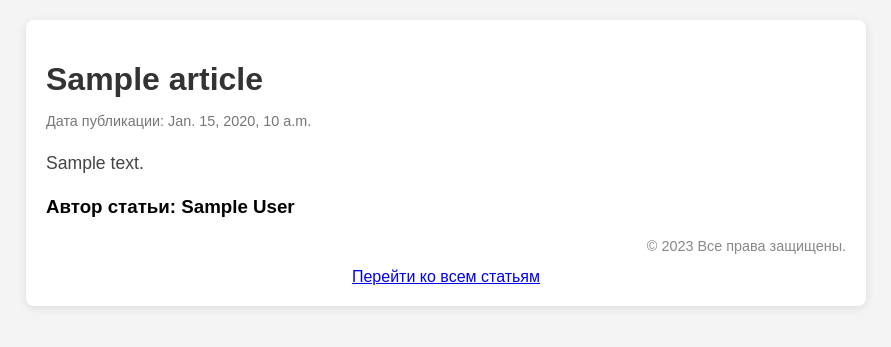
After one commit to RainDarkNess/float-fight, a Django app: page /article/1/ in a window 1280 px wide. The commit adds this page. Shown: the top 347 px of the page, without its empty margins (194-1085 px from the left). Run offline with Django 5.2, Linux system fonts and the light colour scheme; tables that the repository leaves empty hold one stand-in row (values such as "Sample post").

Commit message:
update_4

```diff
--- /dev/null
+++ b/web/taigaweb/templates/article.html
@@ -0,0 +1,65 @@
+<!DOCTYPE html>
+<html lang="ru">
+<head>
+    <meta charset="UTF-8">
+    <meta name="viewport" content="width=device-width, initial-scale=1.0">
+    <title>Статья</title>
+    <style>
+        body {
+            font-family: Arial, sans-serif;
+            background-color: #f4f4f4;
+            margin: 0;
+            padding: 20px;
+        }
+
+        .container {
+            max-width: 800px;
+            margin: 0 auto;
+            background: #fff;
+            padding: 20px;
+            border-radius: 8px;
+            box-shadow: 0 2px 10px rgba(0, 0, 0, 0.1);
+        }
+
+        .article-title {
+            font-size: 2em;
+            margin-bottom: 10px;
+            color: #333;
+        }
+
+        .article-date {
+            font-size: 0.9em;
+            color: #777;
+            margin-bottom: 20px;
+        }
+
+        .article-content {
+            font-size: 1.1em;
+            line-height: 1.6;
+            color: #444;
+        }
+
+        .footer {
+            margin-top: 20px;
+            text-align: right;
+            font-size: 0.9em;
+            color: #888;
+        }
+    </style>
+</head>
+<body>
+    <div class="container">
+        <h1 class="article-title">{{ Label }}</h1>
+        {{ canEdit | safe }}
+        <p class="article-date">Дата публикации: {{ Date }}</p>
+        <div class="article-content">
+            {{ Body | safe}}
+        </div>
+        <h3>Автор статьи: {{ username }}</h3>
+        <div class="footer">
+            <p>&copy; 2023 Все права защищены.</p>
+        </div>
+        <a style="display: block; text-align: center; margin-top: 10px" href="/getAllArticles/">Перейти ко всем статьям</a>
+    </div>
+</body>
+</html>
--- a/web/taigaweb/views.py
+++ b/web/taigaweb/views.py
@@ -1,3 +1,4 @@
+import datetime
 import json
 import os
 import random
@@ -7,12 +8,22 @@ from django.shortcuts import render, redirect, get_object_or_404
 from django.contrib import messages
 import random
 
-from .forms import RegistrationForm, LoginForm, SessionForm, SessionSet
-from .models import Users
+from .forms import RegistrationForm, LoginForm, SessionForm, SessionSet, ArticleAdd, RestoreForm, codeCheck, \
+    EditPasswordForm
+from .models import Users, restartCode
 from .models import Session
+from .models import Article
+
+import smtplib
+from email.mime.text import MIMEText
+from email.mime.multipart import MIMEMultipart
 
 global matrix
 
+sender_email_my = 'hurtin5@yandex.ru'
+# sender_email_my = 'hurtin5'
+sender_password_my = 'dkxlaolrwrrrvewz'
+# sender_password_my = 'urrkxeqbrymbrcso'
 
 def createSession(request):
     if request.method == 'POST':
@@ -100,20 +111,26 @@ def set_matrix_MY(request, session_id):
     player_one = session.get_name_player_one()
 
     username = request.COOKIES.get('username')
-    count_ships = session.get_ship_count_player_one() if str(username).split('_')[1] == 'one' else session.get_ship_count_player_two()
+    count_ships = session.get_ship_count_player_one() if str(username).split('_')[
+                                                             1] == 'one' else session.get_ship_count_player_two()
     matrix = session.get_matrix() if str(username).split('_')[1] == 'one' else session.get_matrix_player_two()
     print(matrix[x][y])
 
     if count_ships != 0:
         if matrix[x][y] == 1:
             if count_ships > 0:
-                session.set_ship_count_player_one(session.get_ship_count_player_one() - 1) if str(username).split('_')[1] == 'one' else session.set_ship_count_player_two(session.get_ship_count_player_two() - 1)
+                session.set_ship_count_player_one(session.get_ship_count_player_one() - 1) if str(username).split('_')[
+                                                                                                  1] == 'one' else session.set_ship_count_player_two(
+                    session.get_ship_count_player_two() - 1)
                 matrix[x][y] = 3
                 session.set_matrix(matrix) if pleyr_name == player_one else session.set_matrix_player_two(matrix)
                 session.save()
-                matrix = session.get_matrix() if str(username).split('_')[1] == 'one' else session.get_matrix_player_two()
+                matrix = session.get_matrix() if str(username).split('_')[
+                                                     1] == 'one' else session.get_matrix_player_two()
         else:
-            session.set_ship_count_player_one(session.get_ship_count_player_one() + 1) if str(username).split('_')[1] == 'one' else session.set_ship_count_player_two(session.get_ship_count_player_two() + 1)
+            session.set_ship_count_player_one(session.get_ship_count_player_one() + 1) if str(username).split('_')[
+                                                                                              1] == 'one' else session.set_ship_count_player_two(
+                session.get_ship_count_player_two() + 1)
             matrix[x][y] = 1
             session.set_matrix(matrix) if pleyr_name == player_one else session.set_matrix_player_two(matrix)
             session.save()
@@ -187,3 +204,242 @@ def toSession(request, session_id=0):
                            "session_id": session_id,
                            "room_name": session.get_room_name(),
                            "player_name": session.get_name_player_two(), "enemy_name": session.get_name_player_one()})
+
+
+def helloWorld(request):
+    return render(request, "helloworld.html", context={"HelloWorld": "HelloWorld"})
+
+
+def article(request, article_id):
+    article = Article.objects.get(pk=article_id)
+    label = article.getLabel()
+    body = article.getBody()
+    date = article.getDatePublish()
+    author = article.getAuthor()
+    username = request.COOKIES.get('username')
+    canEdit = ""
+    try:
+        user = Users.objects.get(login=username)
+        username = user.get_username()
+        if username == author:
+            canEdit = '<a href="/redacting/' + str(article.id) + '/">Редактировать</a>'
+
+            return render(request, "article.html",
+                          context={"Label": label, "Body": body, "Date": date, "username": author, "canEdit": canEdit})
+        else:
+            return render(request, "article.html",
+                          context={"Label": label, "Body": body, "Date": date, "username": author})
+    except:
+        return render(request, "article.html", context={"Label": label, "Body": body, "Date": date, "username": author})
+
+
+def addArticle(request):
+    form = ArticleAdd(request.POST)
+    if form.is_valid():
+
+        # article = form.save(commit=False)
+        label = form.cleaned_data["Название_статьи"]
+        body = form.cleaned_data["Содержание"]
+        date = datetime.datetime.now()
+        username = request.COOKIES.get('username')
+        article = Article.objects.create(label=label, body=body, datePublish=date, author=username)
+        article.save()
+        # response = HttpResponseRedirect("/article/"+str(article.id))
+        # return response
+        return redirect('article', article_id=article.id)
+
+    else:
+        form = ArticleAdd()
+    try:
+        username = request.COOKIES.get('username')
+        user = Users.objects.get(login=username)
+    except:
+        return redirect('/')
+    # return render(request, 'articleAdd.html', {'form': form})
+    return render(request, 'allForm.html',
+                  {'form': form, 'pageTitle': 'Добавить статью', 'formTitle': 'Добавить статью',
+                   'buttonName': 'Добавить',
+                   'other': '<a style="display: block; text-align: center; margin-top: 10px" href="/getAllArticles/">Перейти ко всем статьям</a>'})
+
+
+def getAllArticles(request):
+    all_articles = Article.objects.all()
+    render_article = ""
+    author = ""
+    for i in range(len(all_articles)):
+        if all_articles[i].author != "":
+            author = ' автор статьи: ' + all_articles[i].author
+        render_article = render_article + '<a href="/article/' + str(all_articles[i].id) + '/">' + all_articles[
+            i].label + ' дата публикации:' + str(all_articles[i].datePublish).split(" ")[0].replace("-",
+                                                                                                    ".") + author + '</a>' + '<br>'
+    print(render_article)
+    return render(request, 'allArticles.html', {"render_article": render_article})
+
+
+def register(request):
+    response = HttpResponseRedirect("/getAllArticles/")
+    if response.cookies.get("username") is not None:
+        return response
+    if request.method == 'POST':
+        form = RegistrationForm(request.POST)
+        if form.is_valid():
+            user = form.save(commit=False)
+            form.clean()
+            user.set_username(form.cleaned_data["Логин"])
+            user.set_password(form.cleaned_data['Пароль'])
+            user.setEmail(form.cleaned_data['Email'])
+            user.save()
+            messages.success(request, 'Registration successful!')
+            return redirect('login')
+    else:
+        form = RegistrationForm()
+    return render(request, 'allForm.html',
+                  {'form': form, 'pageTitle': 'Зарегистрироваться', 'formTitle': 'Зарегистрироваться',
+                   'buttonName': 'Зарегистрироваться',
+                   'other': '<a href="login/" style="text-align: center; width: 100%; display: block; padding-top: 10px">Войти</a><a style="display: block; text-align: center; margin-top: 10px" href="/getAllArticles/">Перейти ко всем статьям</a>'})
+
+
+def restoreAccount(request):
+    if request.method == 'POST':
+        form = RestoreForm(request.POST)
+        if form.is_valid():
+            email = form.cleaned_data['Email']
+            try:
+                body = ''
+                user = get_object_or_404(Users, email=email)
+                for i in range(4):
+                    body += str(random.randint(0, 9))
+                print(body)
+                # send_email(sender_email_my, sender_password_my, email, "Восстановление пароля", body)
+                code = restartCode.objects.create(restart_code=body)
+                return redirect('/codeCheckFun/'+str(user.id))
+            except Exception as e:
+                print(e)
+                return redirect('restore-account')
+    else:
+        form = RestoreForm()
+    # return render(request, 'codeSend.html', {'form': form})
+    return render(request, 'allForm.html',
+                  {'form': form, 'pageTitle': 'Отправить код на email', 'formTitle': 'Отправить код на email',
+                   'buttonName': 'отправить',
+                   'other': '<a href="/login/" style="text-align: center; width: 100%; display: block; padding-top: 10px">Войти</a>'})
+
+
+def codeCheckFun(request, user_id):
+    # if request.method == 'POST':
+    form = codeCheck(request.POST)
+    if form.is_valid():
+        try:
+            print(form.cleaned_data['Код_подтверждения'])
+            code = get_object_or_404(restartCode, restart_code=form.cleaned_data['Код_подтверждения'])
+            code.delete()
+            return redirect('/editPass/'+str(user_id))
+        except Exception as e:
+            return redirect('code-check-fun')
+
+    else:
+        form = codeCheck()
+    return render(request, 'allForm.html',
+                  {'form': form, 'pageTitle': 'Верификация пароля', 'formTitle': 'Верификация пароля',
+                   'buttonName': 'Отправить', 'other': ''})
+
+
+def editPass(request, user_id):
+    # if request.method == 'POST':
+    form = EditPasswordForm(request.POST)
+    if form.is_valid():
+        try:
+            username = request.COOKIES.get('username')
+            user = Users.objects.get(id=user_id)
+            user.set_password(form.cleaned_data['Пароль'])
+            user.save()
+            return redirect('login')
+        except Exception as e:
+            print(e)
+            return redirect('')
+
+    else:
+        form = EditPasswordForm()
+    return render(request, 'allForm.html',
+                  {'form': form, 'pageTitle': 'Изменение пароля', 'formTitle': 'Изменить пароль',
+                   'buttonName': 'Изменить', 'other': ''})
+
+
+def login(request):
+    if request.method == 'POST':
+        form = LoginForm(request.POST)
+        if form.is_valid():
+            login = form.cleaned_data['Логин']
+            password = form.cleaned_data['Пароль']
+            try:
+                user = Users.objects.get(login=login)
+                if user.check_password(password):
+                    print(user.id)
+                    # request.session['user_id'] = user.id
+                    messages.success(request, 'Login successful!')
+                    response = HttpResponseRedirect("/getAllArticles/")
+                    response.set_cookie('username', user.get_username(), max_age=3600)
+                    print(user.get_username())
+                    return response
+                    # return redirect('choose')
+                else:
+                    messages.error(request, 'Invalid password')
+            except Users.DoesNotExist:
+                messages.error(request, 'Invalid login')
+    else:
+        form = LoginForm()
+
+    # return render(request, 'authform.html', {'form': form})
+    return render(request, 'allForm.html',
+                  {'form': form, 'pageTitle': 'Войти', 'formTitle': 'Логин', 'buttonName': 'Войти',
+                   'other': '<a href="/restoreAccount/" style="text-align: center; width: 100%; display: block; padding-top: 10px">Забыл пароль</a><a style="display: block; text-align: center; margin-top: 10px" href="/getAllArticles/">Перейти ко всем статьям</a><a style="display: block; text-align: center; margin-top: 10px" href="/">Зарегистрироваться</a>'})
+
+
+def redacting(request, article_id):
+    form = ArticleAdd(request.POST)
+    if form.is_valid():
+        # article = form.save(commit=False)
+        label = form.cleaned_data["Название_статьи"]
+        body = form.cleaned_data["Содержание"]
+        date = datetime.datetime.now()
+        article = get_object_or_404(Article, id=article_id)
+        article.setLabel(label)
+        article.setBody(body)
+        article.setDatePublish(date)
+        article.save()
+        return redirect('article', article_id=article_id)
+    else:
+        form = ArticleAdd()
+    return render(request, 'edit.html', {'form': form})
+
+
+def logout(request):
+    request.session.flush()  # Удаляет все данные из сессии
+    messages.success(request, 'You have been logged out')
+    return redirect('login')
+
+
+def send_email(sender_email, sender_password, recipient_email, subject, body):
+    # Создаем сообщение
+    msg = MIMEMultipart()
+    msg['From'] = sender_email
+    msg['To'] = recipient_email
+    msg['Subject'] = subject
+
+    msg.attach(MIMEText(body, 'plain'))
+    print(sender_email)
+    print(sender_password)
+    try:
+        server = smtplib.SMTP('smtp.yandex.ru', 587)
+        server.starttls()
+        server.login(sender_email, sender_password)
+
+        # Отправляем письмо
+        server.send_message(msg)
+        print("Email отправлен успешно!")
+
+    except Exception as e:
+        print(f"Произошла ошибка: {e}")
+
+    finally:
+        server.quit()
--- a/web/web/urls.py
+++ b/web/web/urls.py
@@ -20,7 +20,9 @@ from taigaweb import views
 
 urlpatterns = [
     # path('', views.register),
-    path('', views.userChoose, name='choose'),
+    path('', views.register, name='register'),
+    path('login/', views.login, name='login'),
+
     path('startSession/<int:session_id>/', views.startSession, name='start_session_with_id'),
     path('toSession/<int:session_id>/', views.toSession, name='to_session'),
     path('createSession/', views.createSession, name='create_session'),
@@ -30,4 +32,14 @@ urlpatterns = [
 
     path('get-matrix-MY/<str:session_id>/', views.get_matrix_MY, name='get_matrix_MY'),
     path('set-matrix-MY/<str:session_id>/', views.set_matrix_MY, name='set_matrix_MY'),
+
+    path('hello-world/', views.helloWorld, name='hello-world'),
+    path('article/<int:article_id>/', views.article, name='article'),
+    path('addArticle/', views.addArticle, name='add_article'),
+    path('getAllArticles/', views.getAllArticles, name='get-all-articles'),
+    path('redacting/<int:article_id>/', views.redacting, name='redacting'),
+    path('restoreAccount/', views.restoreAccount, name='restore-account'),
+    path('codeCheckFun/<int:user_id>/', views.codeCheckFun, name='code-check-fun'),
+    path('editPass/<int:user_id>/', views.editPass, name='edit-pass'),
+
 ]
```
Also changed, not shown: web/taigaweb/forms.py (+49 -10 lines), web/taigaweb/models.py (+54 -0 lines), web/taigaweb/templates/allArticles.html (added, +57 -0 lines), web/taigaweb/templates/allForm.html (renamed from web/taigaweb/templates/register.html, +7 -3 lines), web/taigaweb/templates/edit.html (renamed from web/taigaweb/templates/authform.html, +7 -5 lines), web/taigaweb/templates/helloworld.html (added, +10 -0 lines).
